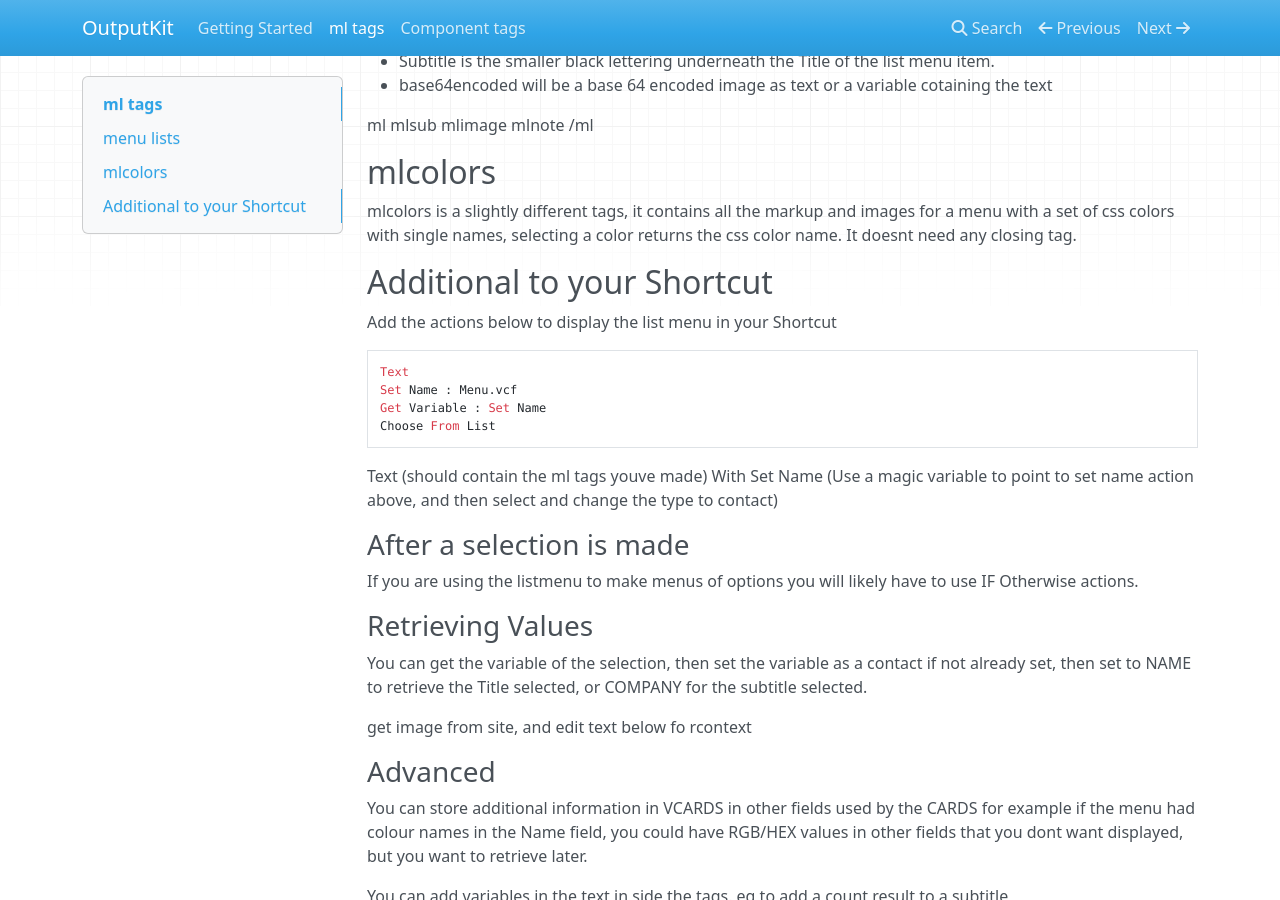
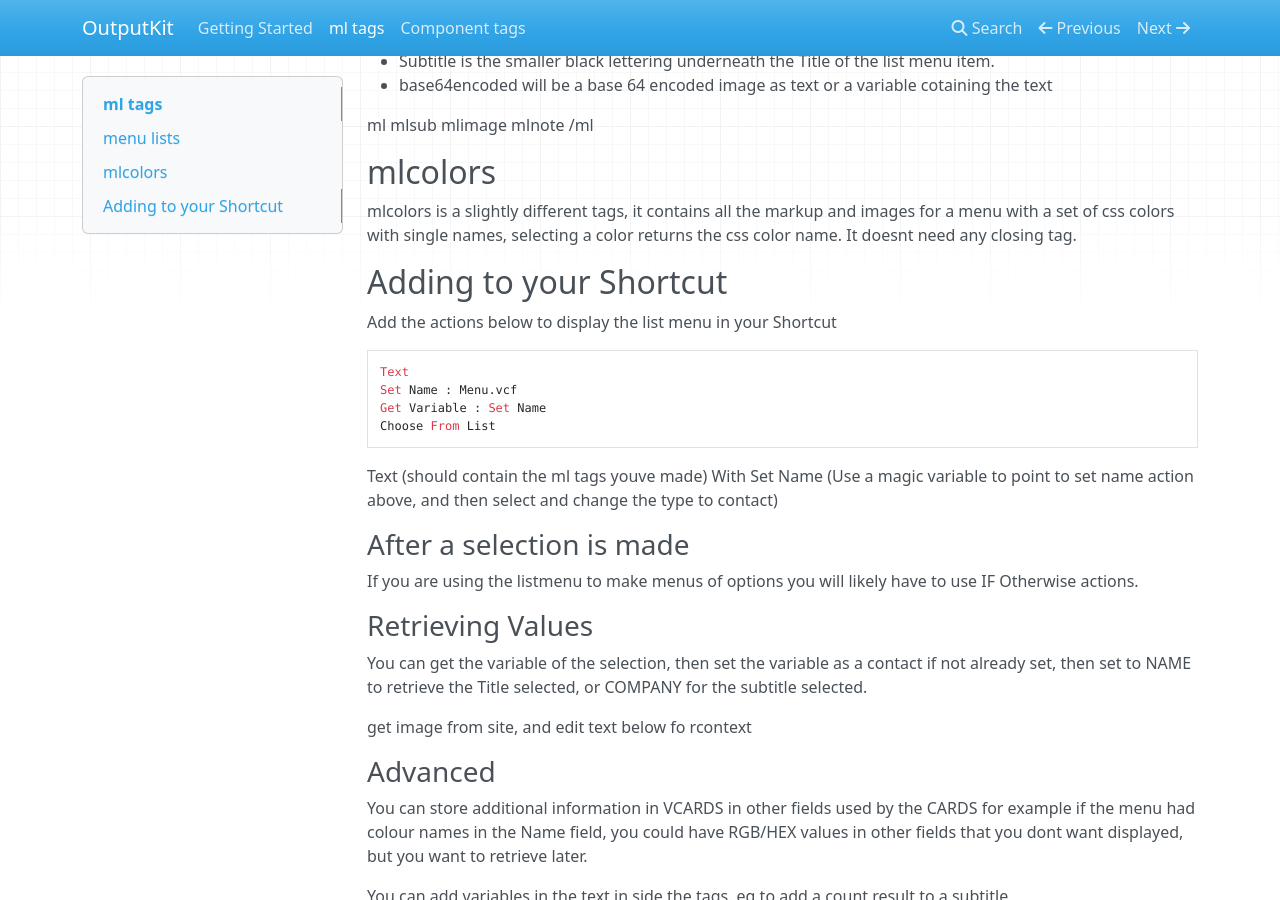
Before and after one commit to nturpin0/OutputKit, an MkDocs documentation site: the page built from docs/mltags.md, in a window 1280 px wide and 900 px high, scrolled down 328 px. Built offline with MkDocs 1.6.1, drawn with Linux system fonts in a browser that asks for light colours; nearby versions of some CDN libraries.

Commit message:
Update mltags.md

````diff
--- a/docs/mltags.md
+++ b/docs/mltags.md
@@ -25,7 +25,7 @@
 ## mlcolors
 mlcolors is a slightly different tags, it contains all the markup and images for a menu with a set of css colors with single names, selecting a color returns the css color name. It doesnt need any closing tag.
 
-## Additional to your Shortcut
+## Adding to your Shortcut
 Add the actions below to display the list menu in your Shortcut
 
 ```
````
